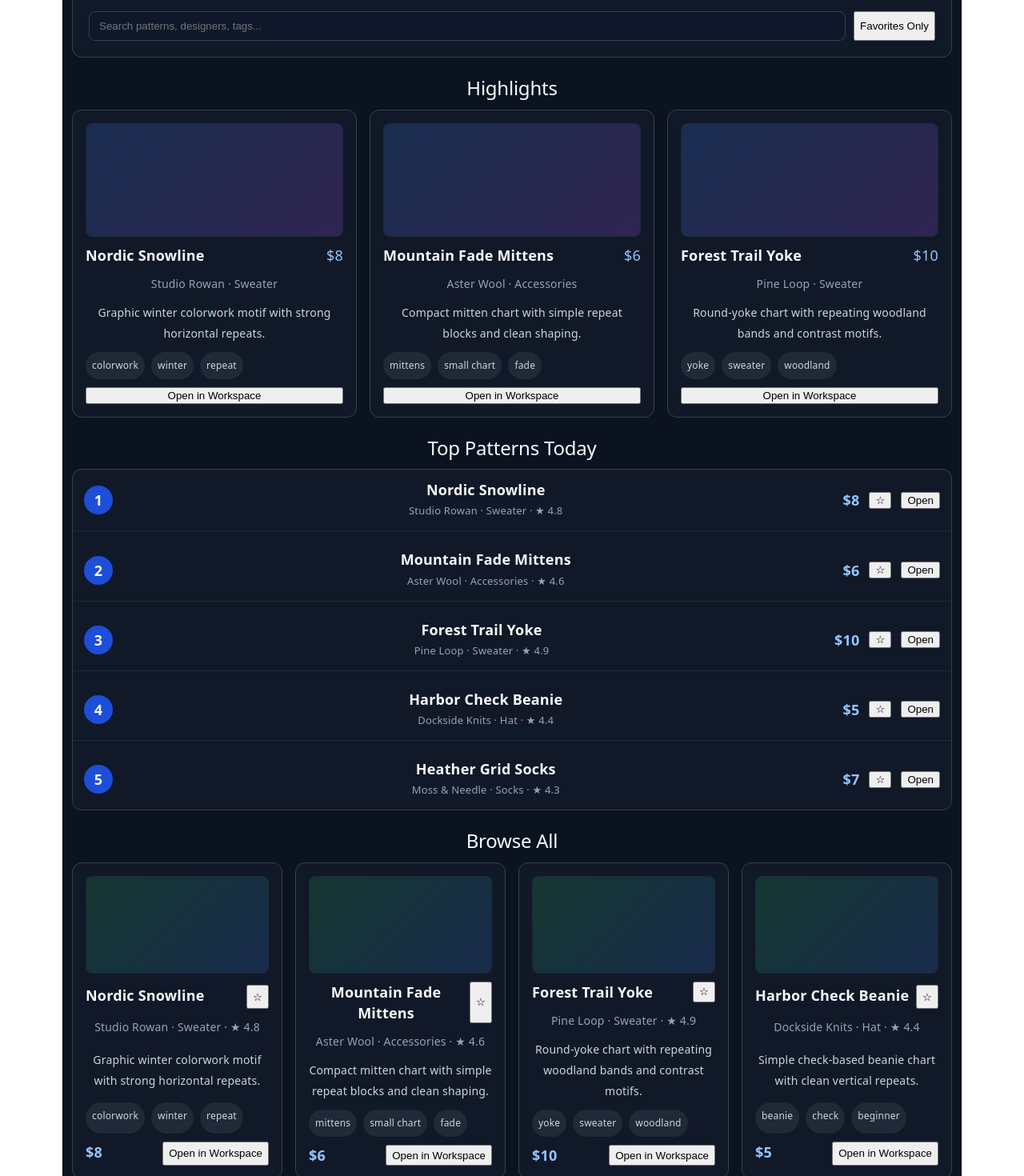
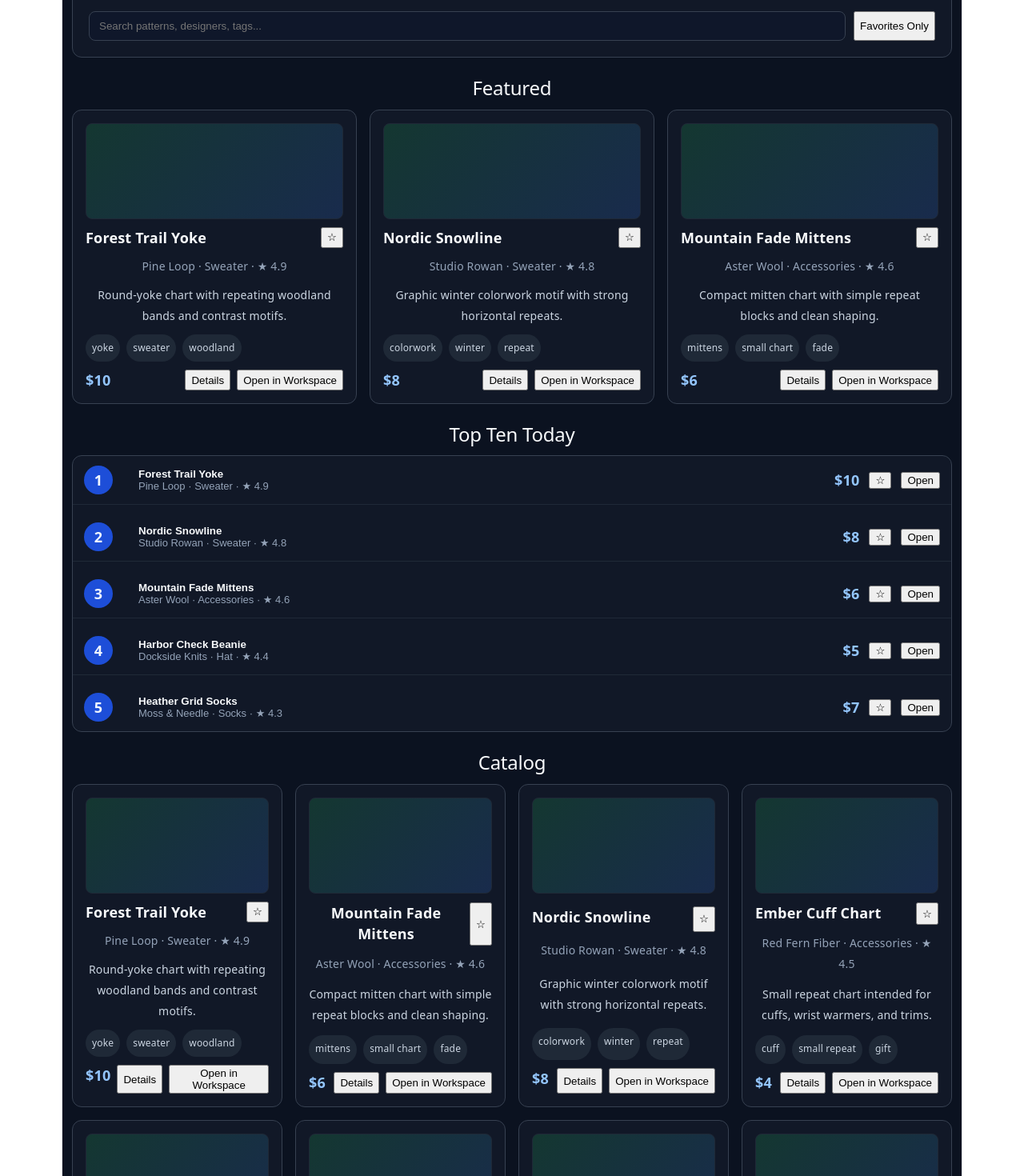
Before and after one commit to jSubbz/KnitGrid, a React (Vite) app: page /patterns in a window 1280 px wide. Shown: the part 180-1650 px from the top of the page at 80% size. Built offline with nearby package versions, Linux system fonts and the light colour scheme.

Commit message:
Polish pattern zone with persistent favorites, detail modal, and workspace opening

```diff
--- a/src/pages/PatternZonePage.tsx
+++ b/src/pages/PatternZonePage.tsx
@@ -1,17 +1,38 @@
-import { useMemo, useState } from "react";
+import { useEffect, useMemo, useState } from "react";
 import { useNavigate } from "react-router-dom";
 import {
   buildProjectFromPattern,
   patternListings,
+  type PatternListing,
 } from "../features/patternZone/patterns";
 import { useWorkspace } from "../features/workspace/state/WorkspaceContext";
+
+const FAVORITES_KEY = "knitgrid.pattern-favorites.v1";
+
+function loadFavorites(): string[] {
+  try {
+    const raw = localStorage.getItem(FAVORITES_KEY);
+    if (!raw) return [];
+    const parsed = JSON.parse(raw);
+    return Array.isArray(parsed)
+      ? parsed.filter((value) => typeof value === "string")
+      : [];
+  } catch {
+    return [];
+  }
+}
 
 export default function PatternZonePage() {
   const navigate = useNavigate();
   const { dispatch } = useWorkspace();
   const [query, setQuery] = useState("");
   const [showFavoritesOnly, setShowFavoritesOnly] = useState(false);
-  const [favorites, setFavorites] = useState<string[]>([]);
+  const [favorites, setFavorites] = useState<string[]>(() => loadFavorites());
+  const [selectedPattern, setSelectedPattern] = useState<PatternListing | null>(null);
+
+  useEffect(() => {
+    localStorage.setItem(FAVORITES_KEY, JSON.stringify(favorites));
+  }, [favorites]);
 
   const normalizedQuery = query.trim().toLowerCase();
 
@@ -33,14 +54,33 @@ export default function PatternZonePage() {
   }, [normalizedQuery, showFavoritesOnly, favorites]);
 
   const featured = useMemo(
-    () => filteredPatterns.filter((pattern) => pattern.featured),
+    () =>
+      filteredPatterns
+        .filter((pattern) => pattern.featured)
+        .sort((a, b) => b.rating - a.rating),
     [filteredPatterns]
   );
 
   const topToday = useMemo(
-    () => filteredPatterns.filter((pattern) => pattern.topToday),
+    () =>
+      filteredPatterns
+        .filter((pattern) => pattern.topToday)
+        .sort((a, b) => b.rating - a.rating)
+        .slice(0, 10),
     [filteredPatterns]
   );
+
+  const catalog = useMemo(
+    () =>
+      [...filteredPatterns].sort((a, b) => {
+        if (a.featured && !b.featured) return -1;
+        if (!a.featured && b.featured) return 1;
+        return a.title.localeCompare(b.title);
+      }),
+    [filteredPatterns]
+  );
+
+  const showSearchResults = normalizedQuery.length > 0 || showFavoritesOnly;
 
   const toggleFavorite = (patternId: string) => {
     setFavorites((current) =>
@@ -50,16 +90,90 @@ export default function PatternZonePage() {
     );
   };
 
-  const showSearchResults = normalizedQuery.length > 0 || showFavoritesOnly;
-
-  const openPatternInWorkspace = (patternId: string) => {
-    const pattern = patternListings.find((item) => item.id === patternId);
-    if (!pattern) return;
-
+  const openPatternInWorkspace = (pattern: PatternListing) => {
     const project = buildProjectFromPattern(pattern);
     dispatch({ type: "LOAD_PROJECT", project });
     navigate("/workspace");
   };
+
+  const Card = ({ pattern }: { pattern: PatternListing }) => (
+    <article
+      style={{
+        display: "grid",
+        gap: 10,
+        padding: 16,
+        borderRadius: 12,
+        border: "1px solid #374151",
+        background: "#111827",
+      }}
+    >
+      <button
+        type="button"
+        onClick={() => setSelectedPattern(pattern)}
+        style={{
+          height: 120,
+          borderRadius: 8,
+          background:
+            "linear-gradient(135deg, rgba(34,197,94,0.18), rgba(59,130,246,0.18))",
+          border: "1px solid #1f2937",
+          cursor: "pointer",
+        }}
+      />
+
+      <div style={{ display: "flex", justifyContent: "space-between", gap: 8 }}>
+        <strong style={{ color: "#f8fafc" }}>{pattern.title}</strong>
+        <button
+          type="button"
+          onClick={() => toggleFavorite(pattern.id)}
+          aria-label={favorites.includes(pattern.id) ? "Remove favorite" : "Add favorite"}
+        >
+          {favorites.includes(pattern.id) ? "★" : "☆"}
+        </button>
+      </div>
+
+      <div style={{ color: "#94a3b8", fontSize: 14 }}>
+        {pattern.designer} · {pattern.category} · ★ {pattern.rating}
+      </div>
+
+      <p style={{ margin: 0, color: "#cbd5e1", fontSize: 14 }}>
+        {pattern.description}
+      </p>
+
+      <div style={{ display: "flex", gap: 8, flexWrap: "wrap" }}>
+        {pattern.tags.map((tag) => (
+          <span
+            key={tag}
+            style={{
+              padding: "4px 8px",
+              borderRadius: 999,
+              background: "#1f2937",
+              color: "#cbd5e1",
+              fontSize: 12,
+            }}
+          >
+            {tag}
+          </span>
+        ))}
+      </div>
+
+      <div style={{ display: "flex", justifyContent: "space-between", gap: 8 }}>
+        <span style={{ color: "#93c5fd", fontWeight: 700 }}>
+          ${pattern.price}
+        </span>
+        <div style={{ display: "flex", gap: 8 }}>
+          <button type="button" onClick={() => setSelectedPattern(pattern)}>
+            Details
+          </button>
+          <button
+            type="button"
+            onClick={() => openPatternInWorkspace(pattern)}
+          >
+            Open in Workspace
+          </button>
+        </div>
+      </div>
+    </article>
+  );
 
   return (
     <main style={{ display: "grid", gap: 24, color: "#e5e7eb" }}>
@@ -80,7 +194,7 @@ export default function PatternZonePage() {
         }}
       >
         <p style={{ margin: 0, color: "#cbd5e1" }}>
-          Browse featured patterns, search the catalog, and save favorites.
+          Browse featured patterns, search the catalog, save favorites, and open a pattern directly into the workspace.
         </p>
 
         <div style={{ display: "flex", gap: 10, flexWrap: "wrap" }}>
@@ -107,74 +221,26 @@ export default function PatternZonePage() {
         </div>
       </section>
 
-      {!showSearchResults && (
-        <>
+      {!showSearchResults && featured.length > 0 && (
         <section style={{ display: "grid", gap: 12 }}>
-            <h2 style={{ margin: 0, color: "#f8fafc" }}>Highlights</h2>
+          <h2 style={{ margin: 0, color: "#f8fafc" }}>Featured</h2>
           <div
             style={{
               display: "grid",
-                gridTemplateColumns: "repeat(auto-fit, minmax(240px, 1fr))",
+              gridTemplateColumns: "repeat(auto-fit, minmax(260px, 1fr))",
               gap: 16,
             }}
           >
             {featured.map((pattern) => (
-                <article
-                  key={pattern.id}
-                  style={{
-                    display: "grid",
-                    gap: 10,
-                    padding: 16,
-                    borderRadius: 12,
-                    border: "1px solid #374151",
-                    background: "#111827",
-                  }}
-                >
-                  <div
-                    style={{
-                      height: 140,
-                      borderRadius: 8,
-                      background:
-                        "linear-gradient(135deg, rgba(59,130,246,0.20), rgba(168,85,247,0.20))",
-                      border: "1px solid #1f2937",
-                    }}
-                  />
-                  <div style={{ display: "flex", justifyContent: "space-between", gap: 8 }}>
-                    <strong style={{ color: "#f8fafc" }}>{pattern.title}</strong>
-                    <span style={{ color: "#93c5fd" }}>${pattern.price}</span>
-                  </div>
-                  <div style={{ color: "#94a3b8", fontSize: 14 }}>
-                    {pattern.designer} · {pattern.category}
-                  </div>
-                  <p style={{ margin: 0, color: "#cbd5e1", fontSize: 14 }}>
-                    {pattern.description}
-                  </p>
-                  <div style={{ display: "flex", gap: 8, flexWrap: "wrap" }}>
-                    {pattern.tags.map((tag) => (
-                      <span
-                        key={tag}
-                        style={{
-                          padding: "4px 8px",
-                          borderRadius: 999,
-                          background: "#1f2937",
-                          color: "#cbd5e1",
-                          fontSize: 12,
-                        }}
-                      >
-                        {tag}
-                      </span>
-                    ))}
-                  </div>
-                  <button type="button" onClick={() => openPatternInWorkspace(pattern.id)}>
-                    Open in Workspace
-                  </button>
-                </article>
+              <Card key={pattern.id} pattern={pattern} />
             ))}
           </div>
         </section>
+      )}
 
+      {!showSearchResults && topToday.length > 0 && (
         <section style={{ display: "grid", gap: 12 }}>
-            <h2 style={{ margin: 0, color: "#f8fafc" }}>Top Patterns Today</h2>
+          <h2 style={{ margin: 0, color: "#f8fafc" }}>Top Ten Today</h2>
           <div
             style={{
               display: "grid",
@@ -212,39 +278,55 @@ export default function PatternZonePage() {
                 >
                   {index + 1}
                 </div>
-                  <div>
+
+                <button
+                  type="button"
+                  onClick={() => setSelectedPattern(pattern)}
+                  style={{
+                    background: "transparent",
+                    border: "none",
+                    textAlign: "left",
+                    cursor: "pointer",
+                    padding: 0,
+                  }}
+                >
                   <div style={{ color: "#f8fafc", fontWeight: 600 }}>
                     {pattern.title}
                   </div>
                   <div style={{ color: "#94a3b8", fontSize: 13 }}>
                     {pattern.designer} · {pattern.category} · ★ {pattern.rating}
                   </div>
-                  </div>
+                </button>
+
                 <div style={{ color: "#93c5fd", fontWeight: 700 }}>
                   ${pattern.price}
                 </div>
+
                 <button
                   type="button"
                   onClick={() => toggleFavorite(pattern.id)}
                 >
                   {favorites.includes(pattern.id) ? "★" : "☆"}
                 </button>
-                  <button type="button" onClick={() => openPatternInWorkspace(pattern.id)}>
+
+                <button
+                  type="button"
+                  onClick={() => openPatternInWorkspace(pattern)}
+                >
                   Open
                 </button>
               </div>
             ))}
           </div>
         </section>
-        </>
       )}
 
       <section style={{ display: "grid", gap: 12 }}>
         <h2 style={{ margin: 0, color: "#f8fafc" }}>
-          {showSearchResults ? "Search Results" : "Browse All"}
+          {showSearchResults ? "Search Results" : "Catalog"}
         </h2>
 
-        {filteredPatterns.length === 0 ? (
+        {catalog.length === 0 ? (
           <div
             style={{
               padding: 18,
@@ -264,44 +346,72 @@ export default function PatternZonePage() {
               gap: 16,
             }}
           >
-            {filteredPatterns.map((pattern) => (
-              <article
-                key={pattern.id}
+            {catalog.map((pattern) => (
+              <Card key={pattern.id} pattern={pattern} />
+            ))}
+          </div>
+        )}
+      </section>
+
+      {selectedPattern && (
+        <div
+          onClick={() => setSelectedPattern(null)}
           style={{
+            position: "fixed",
+            inset: 0,
+            background: "rgba(0,0,0,0.6)",
             display: "grid",
-                  gap: 10,
-                  padding: 16,
-                  borderRadius: 12,
+            placeItems: "center",
+            padding: 20,
+            zIndex: 50,
+          }}
+        >
+          <div
+            onClick={(event) => event.stopPropagation()}
+            style={{
+              width: "min(640px, 100%)",
+              display: "grid",
+              gap: 14,
+              padding: 20,
+              borderRadius: 16,
               border: "1px solid #374151",
               background: "#111827",
             }}
           >
+            <div style={{ display: "flex", justifyContent: "space-between", gap: 12 }}>
+              <div>
+                <h2 style={{ margin: 0, color: "#f8fafc" }}>
+                  {selectedPattern.title}
+                </h2>
+                <div style={{ color: "#94a3b8", marginTop: 4 }}>
+                  {selectedPattern.designer} · {selectedPattern.category} · ★ {selectedPattern.rating}
+                </div>
+              </div>
+
+              <button
+                type="button"
+                onClick={() => toggleFavorite(selectedPattern.id)}
+              >
+                {favorites.includes(selectedPattern.id) ? "★ Favorite" : "☆ Favorite"}
+              </button>
+            </div>
+
             <div
               style={{
-                    height: 120,
-                    borderRadius: 8,
+                height: 180,
+                borderRadius: 10,
                 background:
-                      "linear-gradient(135deg, rgba(34,197,94,0.18), rgba(59,130,246,0.18))",
+                  "linear-gradient(135deg, rgba(59,130,246,0.20), rgba(168,85,247,0.20))",
                 border: "1px solid #1f2937",
               }}
             />
-                <div style={{ display: "flex", justifyContent: "space-between", gap: 8 }}>
-                  <strong style={{ color: "#f8fafc" }}>{pattern.title}</strong>
-                  <button
-                    type="button"
-                    onClick={() => toggleFavorite(pattern.id)}
-                  >
-                    {favorites.includes(pattern.id) ? "★" : "☆"}
-                  </button>
-                </div>
-                <div style={{ color: "#94a3b8", fontSize: 14 }}>
-                  {pattern.designer} · {pattern.category} · ★ {pattern.rating}
-                </div>
-                <p style={{ margin: 0, color: "#cbd5e1", fontSize: 14 }}>
-                  {pattern.description}
+
+            <p style={{ margin: 0, color: "#cbd5e1" }}>
+              {selectedPattern.description}
             </p>
+
             <div style={{ display: "flex", gap: 8, flexWrap: "wrap" }}>
-                  {pattern.tags.map((tag) => (
+              {selectedPattern.tags.map((tag) => (
                 <span
                   key={tag}
                   style={{
@@ -316,22 +426,27 @@ export default function PatternZonePage() {
                 </span>
               ))}
             </div>
-                <div style={{ display: "flex", justifyContent: "space-between", gap: 8 }}>
-                  <span style={{ color: "#93c5fd", fontWeight: 700 }}>
-                    ${pattern.price}
-                  </span>
+
+            <div style={{ display: "flex", justifyContent: "space-between", alignItems: "center", gap: 12 }}>
+              <div style={{ color: "#93c5fd", fontWeight: 700, fontSize: 18 }}>
+                ${selectedPattern.price}
+              </div>
+
+              <div style={{ display: "flex", gap: 8 }}>
+                <button type="button" onClick={() => setSelectedPattern(null)}>
+                  Close
+                </button>
                 <button
                   type="button"
-                    onClick={() => openPatternInWorkspace(pattern.id)}
+                  onClick={() => openPatternInWorkspace(selectedPattern)}
                 >
                   Open in Workspace
                 </button>
               </div>
-              </article>
-            ))}
+            </div>
+          </div>
         </div>
       )}
-      </section>
     </main>
   );
 }
```
Lines whose indentation alone changed are shown as unchanged.
